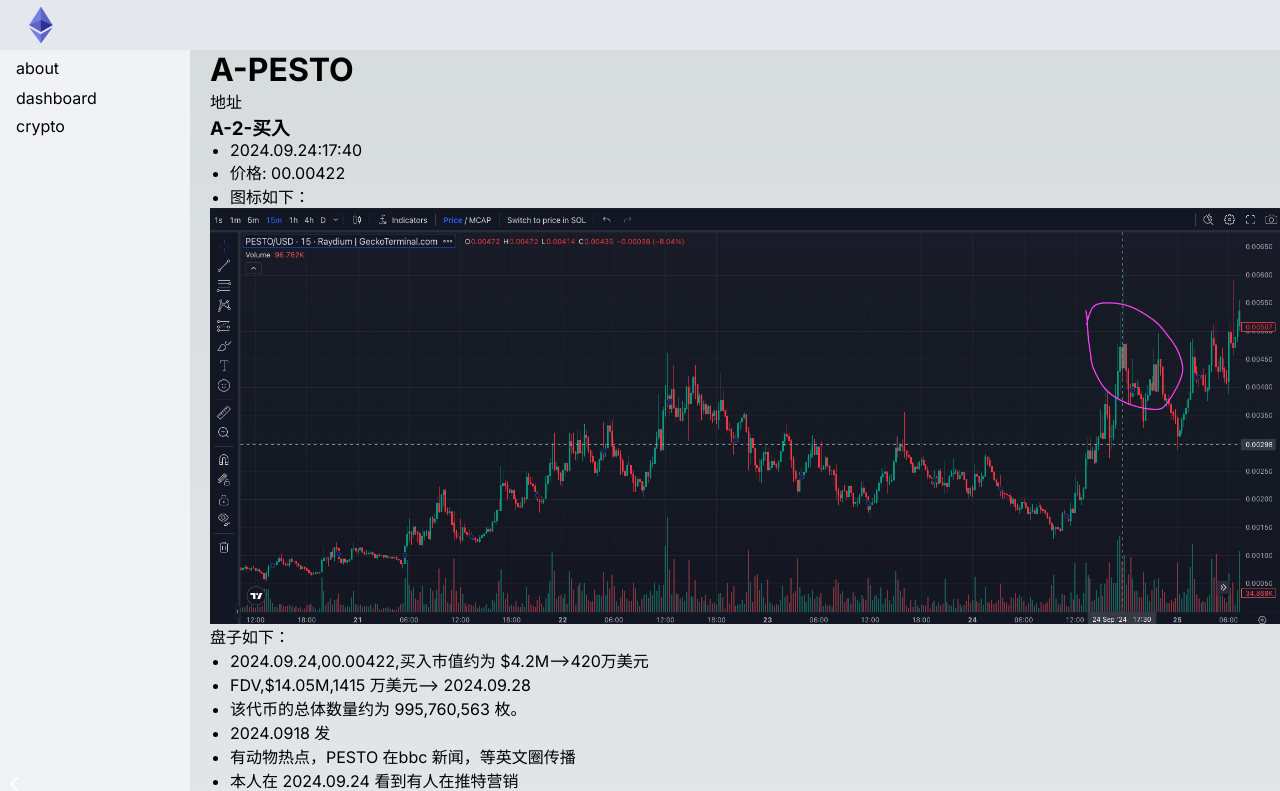
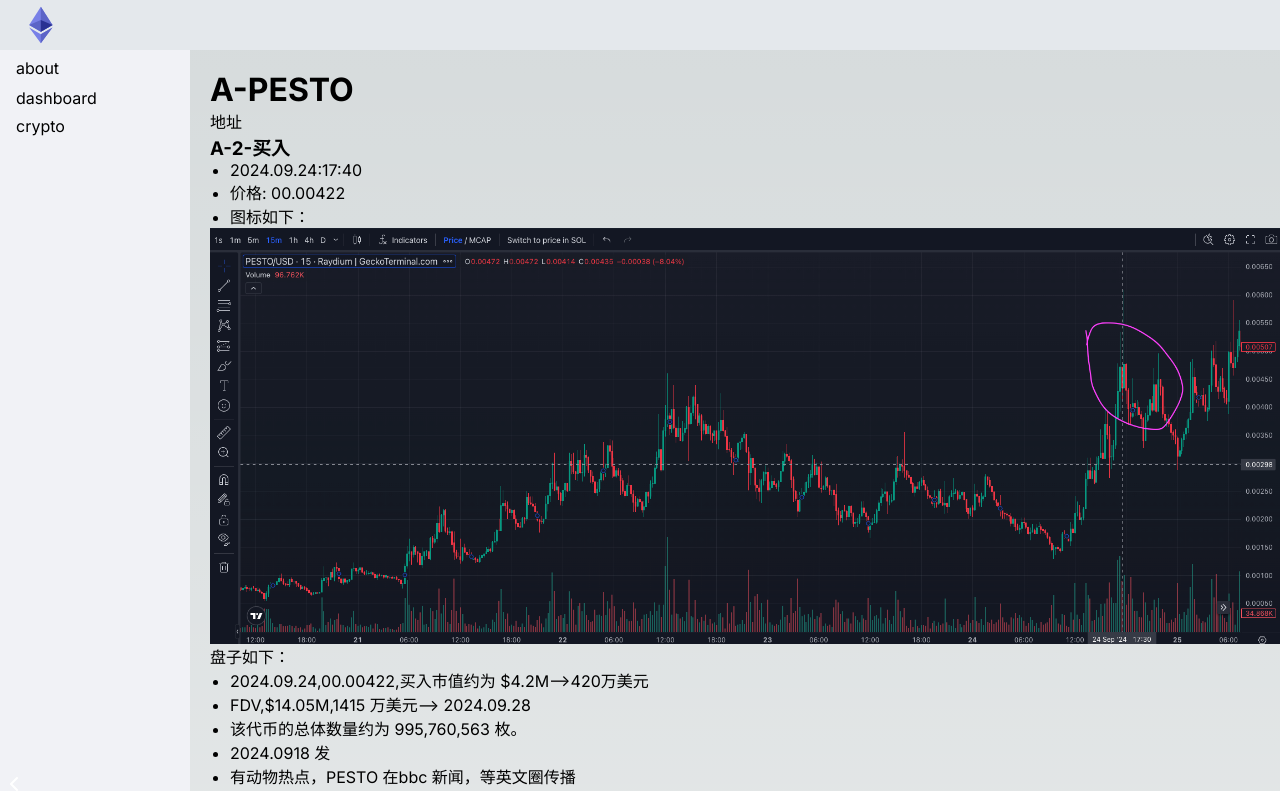
Before and after one commit to huiruo/block-chain, a Next.js app: page /crypto/meme in a window 1280 px wide. Shown: the top 791 px of the page. Built offline with nearby package versions, Linux system fonts and the light colour scheme.

Commit message:
feat: improve ssr

```diff
--- a/src/app/crypto/btcAddress/page.tsx
+++ b/src/app/crypto/btcAddress/page.tsx
@@ -1,11 +1,11 @@
 import React from 'react';
-import { Layout } from '../../../components/layout';
 import BtcAddress from '../../../mdx/crypto/btc地址监控.mdx';
+import { LayoutWrapper } from '@/components/layout/layoutWrapper';
 
 const Page: React.FC = () => {
-  return <Layout>
+  return <LayoutWrapper>
     <BtcAddress />
-  </Layout>
+  </LayoutWrapper>
 };
 
 export default Page
--- a/src/app/crypto/meme/page.tsx
+++ b/src/app/crypto/meme/page.tsx
@@ -1,11 +1,11 @@
 import React from 'react';
-import { Layout } from '../../../components/layout';
+import { LayoutWrapper } from '@/components/layout/layoutWrapper';
 import Meme from '../../../mdx/crypto/meme.mdx';
 
 const Page: React.FC = () => {
-  return <Layout>
+  return <LayoutWrapper>
     <Meme />
-  </Layout>
+  </LayoutWrapper>
 };
 
 export default Page
--- a/src/app/globals.css
+++ b/src/app/globals.css
@@ -155,3 +155,30 @@
   width: 100%;
   justify-content: center;
 }
+
+.wrapper-box {
+  display: flex;
+  flex-direction: column;
+  height: 100%;
+  min-height: 100vh;
+  width: 100%;
+}
+
+.wrapper-container {
+  display: flex;
+  flex-grow: 1;
+  flex-shrink: 1;
+  flex-basis: 0;
+  height: 100%;
+  width: 100%;
+}
+
+.md-box {
+  flex-grow: 1;
+  flex-shrink: 1;
+  flex-basis: 0;
+  overflow: auto;
+  padding-left: 20px;
+  margin-top: 50px;
+  padding-top: 20px;
+}
--- a/src/components/layout/index.tsx
+++ b/src/components/layout/index.tsx
@@ -1,13 +1,13 @@
 'use client';
 
-import { Box, createTheme } from "@mui/system";
-import { ReactNode, useEffect, useMemo, useState } from "react";
+import { createTheme } from "@mui/system";
+import { useEffect, useState } from "react";
 import { Sidebar } from "./Sidebar";
 import { DrawerProvider } from "../drawer/drawerContext";
 import { Nav } from "./Nav";
 
 interface Props {
-  children: ReactNode;
+  // children: ReactNode;
 }
 
 declare module '@mui/system' {
@@ -35,8 +35,7 @@
   },
 });
 
-
-export const Layout = ({ children }: Props) => {
+export const Layout = () => {
   const [isMobileResize, setIsMobileResize] = useState<0 | 1 | 2>(0);
 
 
@@ -61,39 +60,10 @@
     return null
   }
 
-  return <Box sx={{
-    display: 'flex',
-    flexDirection: 'column',
-    height: '100%',
-    minHeight: '100vh',
-    width: '100%',
-  }}>
+  return <>
     <DrawerProvider>
       <Nav isMobile={isMobile} />
     </DrawerProvider>
-
-    <Box sx={{
-      display: 'flex',
-      flexGrow: '1',
-      flexShrink: '1',
-      flexBasis: '0',
-      height: '100%',
-      width: '100%',
-    }}>
-      {!isMobile && <Sidebar isMobile={isMobile} />}
-
-      <Box
-        sx={{
-          flexGrow: '1',
-          flexShrink: '1',
-          flexBasis: '0',
-          overflow: 'auto',
-          pl: '20px',
-          mt: '50px',
-          pb: '20px'
-        }}>
-        {children}
-      </Box>
-    </Box>
-  </Box>
+    {!isMobile && <Sidebar isMobile={isMobile} />}
+  </>
 }
--- /dev/null
+++ b/src/components/layout/layoutWrapper.tsx
@@ -0,0 +1,17 @@
+import { ReactNode } from "react";
+import { Layout } from '../../components/layout';
+
+interface Props {
+  children: ReactNode;
+}
+
+export const LayoutWrapper = ({children}:Props)=>{
+  return <div className='wrapper-box'>
+    <div className='wrapper-container'>
+      <Layout />
+      <div className='md-box'>
+        {children}
+      </div>
+    </div>
+  </div>
+}
```
